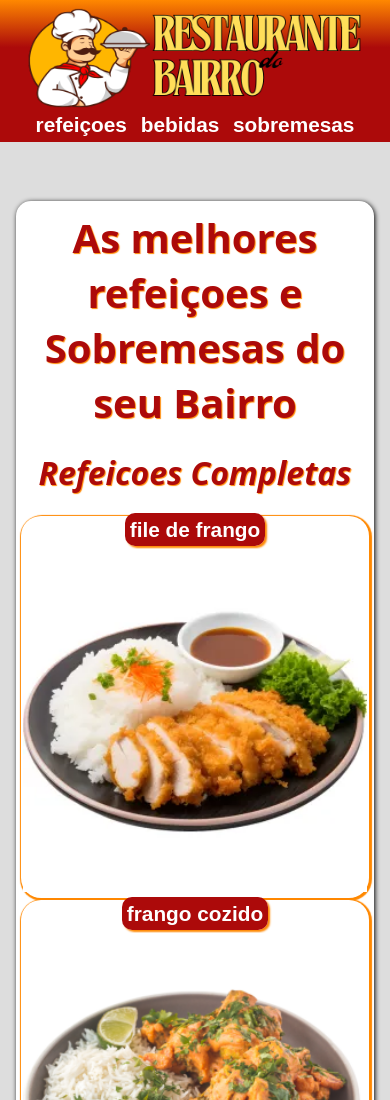
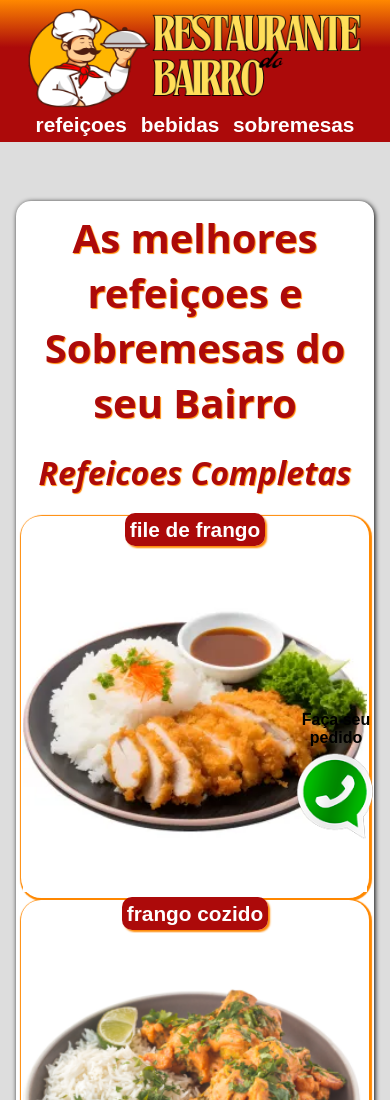
Before and after one commit to drattakxxx/Tectreiamentos, a plain HTML site: page index.html in a window 390 px wide. Shown: the top 1100 px of the page. Drawn offline with Linux system fonts and the light colour scheme; a web font is replaced by a local one.

Commit message:
01/05/2026-18:58

```diff
--- a/css/estilo.css
+++ b/css/estilo.css
@@ -20,7 +20,7 @@
 
         *{margin: 0; border: 0; padding: 0;}
 
-        html{font-family: Arial, Helvetica, sans-serif; font-size: 1em;}
+        html{font-family: Arial, Helvetica, sans-serif; font-size: 1em; scroll-behavior: smooth;}
 
         header{
              background: linear-gradient(var(--corprojeto6), var(--corprojeto1), var(--corprojeto1), var(--corprojeto1));
@@ -158,6 +158,12 @@
         .separador{margin-top: 10%;}
         .separador-conteudo{margin-top: 0.5%;}
         .separador-conteudo-opçoes{margin-top: 8%;}
+
+        @media(min-width: 320px) and (max-width: 1024px){
+
+            .separador-conteudo-opçoes{margin-top: 25%;}
+        }
+
         /*configurações de Divs para Mobile*/
 
         @media(min-width: 320px) and (max-width: 1024px){
@@ -201,3 +207,28 @@
         }
 
         button:hover{background: var(--verd2); text-shadow: 1px 1px var(--preto);}
+
+        /*WhatsApp*/
+
+        #whats{
+            width: 100px;
+            height: 50px;
+            right: 0;
+            bottom: 0;
+            position: fixed;
+            text-align: center;
+            margin: 6em;
+        }
+
+        @media(min-width: 320px) and (max-width: 1024px){
+         #whats{
+            width: 90px;
+            height: 40px;
+            right: 0;
+            bottom: 0;
+            position: fixed;
+            text-align: center;
+            margin: 6em;
+            margin-right: 9px;
+        }
+        }
--- a/index.html
+++ b/index.html
@@ -23,6 +23,13 @@
         <a href="#sobremesas">sobremesas</a>
       </nav>
     </header>
+    <div
+      id="whats">
+      <p><strong>Faça seu pedido</strong></p>
+      <a href="Untitled (1).png">
+      <img src="img/whats.webp" alt="whatsApp">
+      </a>
+    </div>
      <br>
         <a href="#" id="refeiçoes"></a>
     <br/>
```
Also changed, not shown: img/Untitled (1).png (added), img/Untitled.png (added), img/whats.webp (added).
